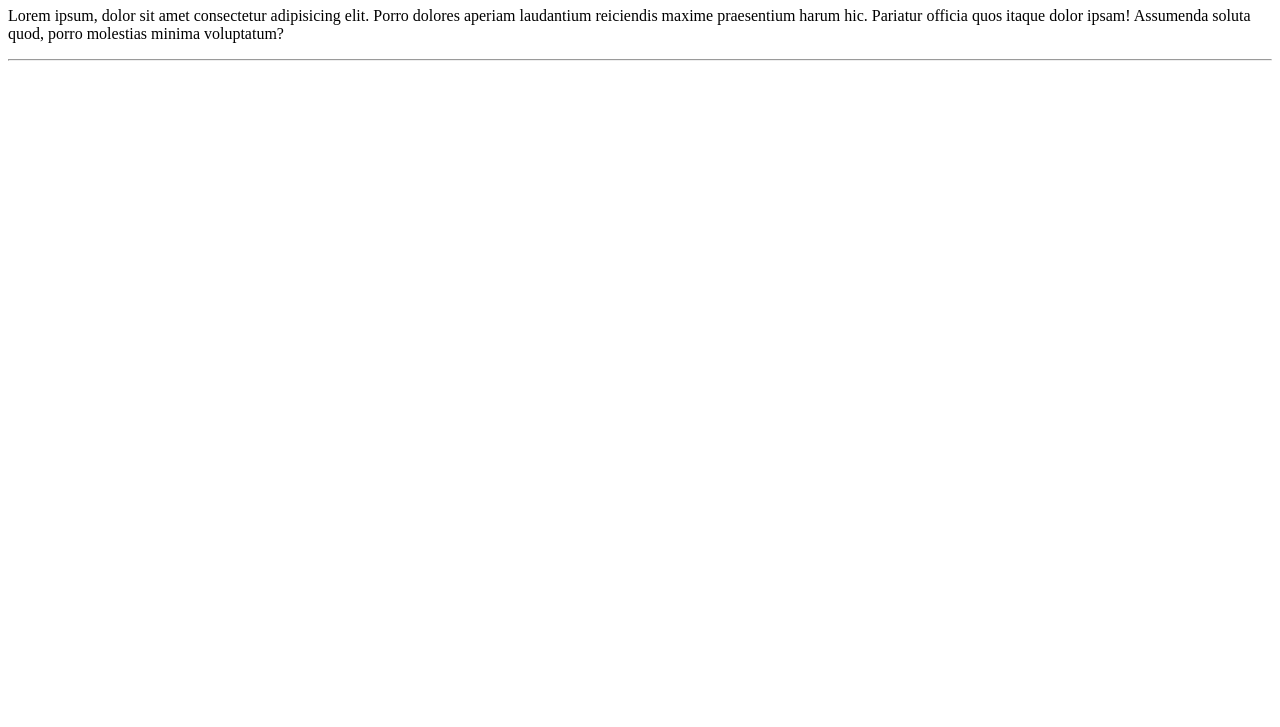
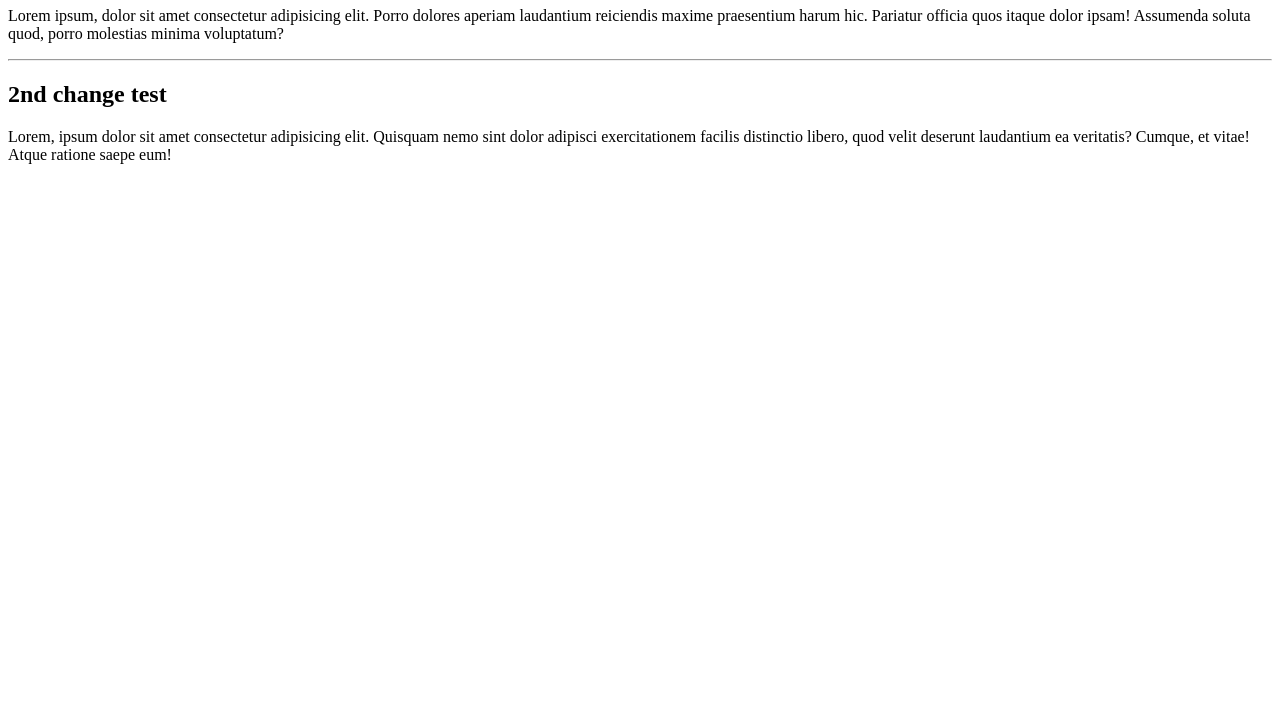
Before and after one commit to Uttam-96/Uttam-96.github.io, a plain HTML site: page index.html in a window 1280 px wide. Shown: the part 73-800 px from the top of the page. Drawn offline with Linux system fonts and the light colour scheme.

Commit message:
add: 2nd change heading and lorem

```diff
--- a/index.html
+++ b/index.html
@@ -13,6 +13,14 @@
       officia quos itaque dolor ipsam! Assumenda soluta quod, porro molestias
       minima voluptatum?
     </p>
-    <hr>
+    <hr />
+
+    <h2>2nd change test</h2>
+    <p>
+      Lorem, ipsum dolor sit amet consectetur adipisicing elit. Quisquam nemo
+      sint dolor adipisci exercitationem facilis distinctio libero, quod velit
+      deserunt laudantium ea veritatis? Cumque, et vitae! Atque ratione saepe
+      eum!
+    </p>
   </body>
 </html>
```
